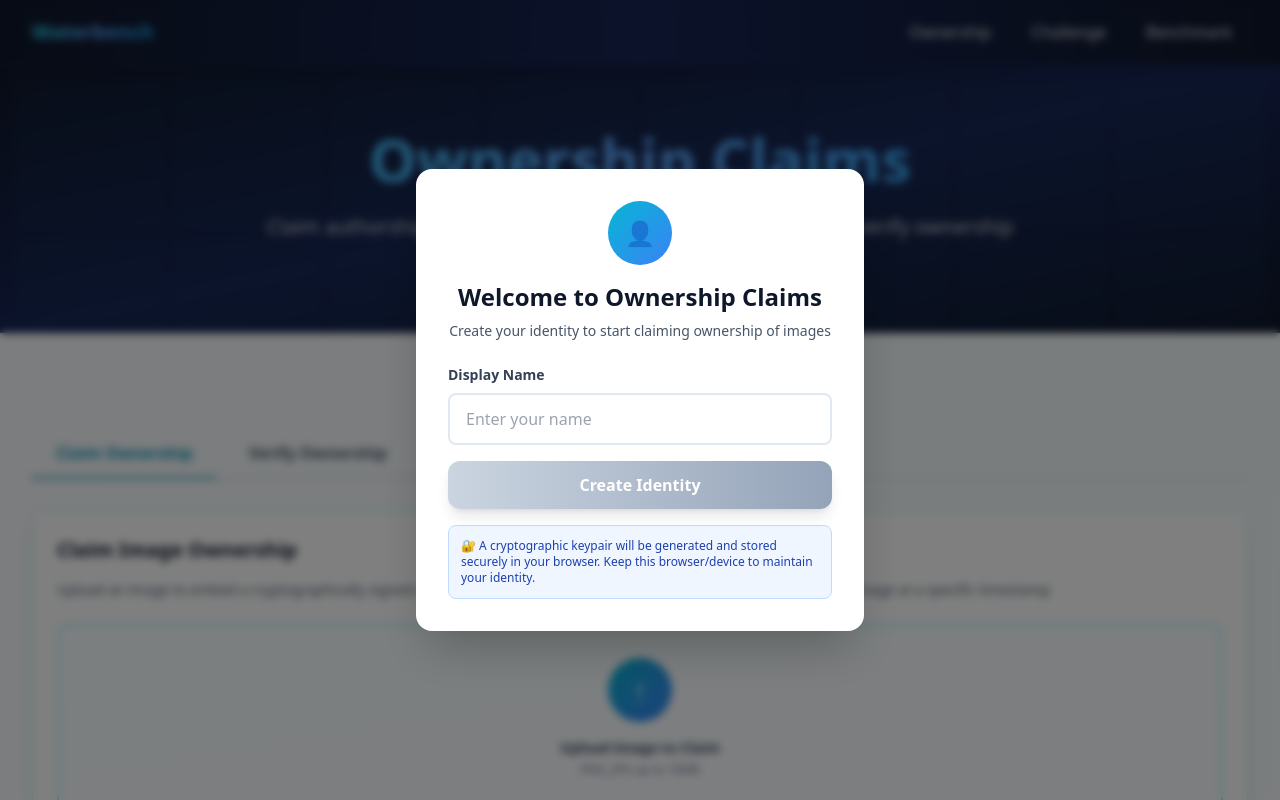
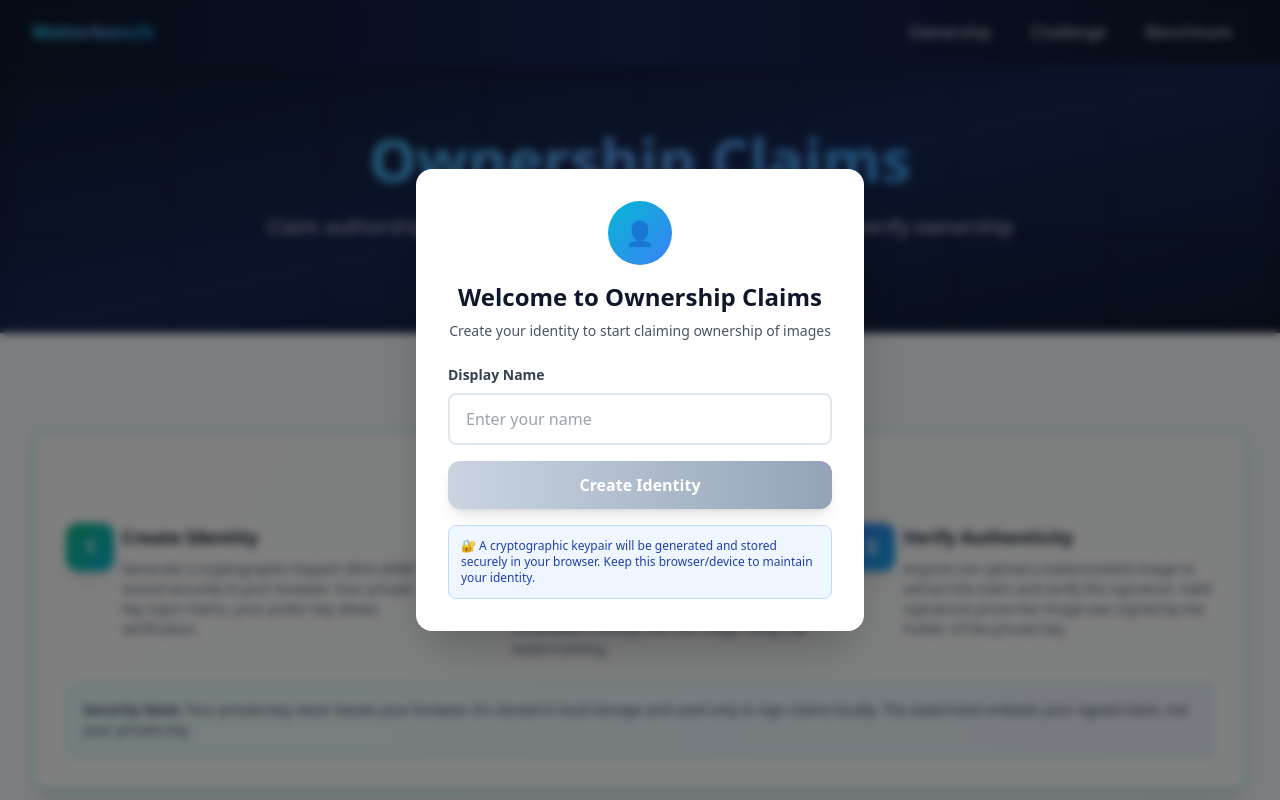
Before and after one commit to echtermeyer/Data-Security, a React (Vite) app in the folder watermark-app/: page /ownership in a window 1280 px wide. Shown: the top 800 px of the page. Built offline with nearby package versions, Linux system fonts and the light colour scheme; no server answers; the HTML template or start-up script is replaced by a standard one.

Commit message:
added messages

```diff
--- a/watermark-app/src/pages/Ownership.jsx
+++ b/watermark-app/src/pages/Ownership.jsx
@@ -99,6 +99,7 @@ function Ownership() {
   const [claimImage, setClaimImage] = useState(null);
   const [claimImageName, setClaimImageName] = useState("");
   const [claimImagePreview, setClaimImagePreview] = useState(null);
+  const [claimMessage, setClaimMessage] = useState("");
   const [isClaimingOwnership, setIsClaimingOwnership] = useState(false);
   const [claimResult, setClaimResult] = useState(null);
 
@@ -193,6 +194,7 @@ function Ownership() {
         author_name: currentUser.displayName,
         user_id: currentUser.userId,
         timestamp: new Date().toISOString(),
+        ...(claimMessage.trim() && { message: claimMessage.trim() }),
       };
 
       const claimJson = JSON.stringify(claim);
@@ -381,6 +383,71 @@ function Ownership() {
       </section>
 
       <div className="max-w-7xl mx-auto px-4 sm:px-6 lg:px-8 py-6 sm:py-12">
+        {/* Methodology Explanation */}
+        <div className="bg-white/80 backdrop-blur-sm border-2 border-cyan-200 rounded-2xl p-6 sm:p-8 mb-8 shadow-lg">
+          <h2 className="text-2xl sm:text-3xl font-bold text-slate-900 mb-6 text-center">
+            How It Works
+          </h2>
+          <div className="grid sm:grid-cols-2 lg:grid-cols-3 gap-6">
+            <div className="relative pl-12 sm:pl-14">
+              <div className="absolute top-0 left-0 w-10 h-10 sm:w-12 sm:h-12 bg-gradient-to-br from-emerald-500 to-cyan-500 rounded-xl shadow-lg flex items-center justify-center text-white font-bold text-lg sm:text-xl">
+                1
+              </div>
+              <div>
+                <h3 className="font-semibold text-base sm:text-lg text-slate-900 mb-2">
+                  Create Identity
+                </h3>
+                <p className="text-sm text-slate-600">
+                  Generate a cryptographic keypair (RSA-2048) stored securely in
+                  your browser. Your private key signs claims, your public key
+                  allows verification.
+                </p>
+              </div>
+            </div>
+
+            <div className="relative pl-12 sm:pl-14">
+              <div className="absolute top-0 left-0 w-10 h-10 sm:w-12 sm:h-12 bg-gradient-to-br from-cyan-500 to-blue-500 rounded-xl shadow-lg flex items-center justify-center text-white font-bold text-lg sm:text-xl">
+                2
+              </div>
+              <div>
+                <h3 className="font-semibold text-base sm:text-lg text-slate-900 mb-2">
+                  Claim Ownership
+                </h3>
+                <p className="text-sm text-slate-600">
+                  Upload an image and add an optional message. Your claim
+                  (author, timestamp, message) is cryptographically signed and
+                  embedded invisibly into the image using LSB watermarking.
+                </p>
+              </div>
+            </div>
+
+            <div className="relative pl-12 sm:pl-14 sm:col-span-2 lg:col-span-1">
+              <div className="absolute top-0 left-0 w-10 h-10 sm:w-12 sm:h-12 bg-gradient-to-br from-blue-500 to-sky-500 rounded-xl shadow-lg flex items-center justify-center text-white font-bold text-lg sm:text-xl">
+                3
+              </div>
+              <div>
+                <h3 className="font-semibold text-base sm:text-lg text-slate-900 mb-2">
+                  Verify Authenticity
+                </h3>
+                <p className="text-sm text-slate-600">
+                  Anyone can upload a watermarked image to extract the claim and
+                  verify the signature. Valid signatures prove the image was
+                  signed by the holder of the private key.
+                </p>
+              </div>
+            </div>
+          </div>
+
+          <div className="mt-6 p-4 bg-gradient-to-r from-cyan-50 to-blue-50 border border-cyan-200 rounded-lg">
+            <p className="text-xs sm:text-sm text-slate-700">
+              <strong>Security Note:</strong> Your private key never leaves
+              your browser. It's stored in local storage and used only to sign
+              claims locally. The watermark embeds your signed claim, not your
+              private key.
+            </p>
+          </div>
+        </div>
+
         {/* Tabs */}
         <div className="flex gap-2 mb-8 border-b-2 border-slate-200">
           <button
@@ -456,6 +523,33 @@ function Ownership() {
                 </div>
               )}
 
+              <div className="mb-6">
+                <label className="block text-sm font-semibold text-slate-700 mb-2">
+                  Optional Message
+                </label>
+                <textarea
+                  value={claimMessage}
+                  onChange={(e) => setClaimMessage(e.target.value)}
+                  placeholder="Add an optional message to embed with your claim (e.g., 'Original artwork created for XYZ Exhibition')"
+                  className="w-full border-2 border-slate-200 rounded-lg px-3 py-2.5 focus:border-cyan-500 focus:outline-none focus:ring-2 focus:ring-cyan-200 text-sm resize-none transition-all"
+                  rows="3"
+                  maxLength={200}
+                />
+                <div className="flex justify-between items-center mt-2">
+                  <p className="text-xs text-slate-500">
+                    {claimMessage.length}/200 characters
+                  </p>
+                  {claimMessage.length > 0 && (
+                    <button
+                      onClick={() => setClaimMessage("")}
+                      className="text-xs text-slate-600 hover:text-slate-900 underline"
+                    >
+                      Clear
+                    </button>
+                  )}
+                </div>
+              </div>
+
               <button
                 onClick={handleClaimOwnership}
                 disabled={!claimImage || isClaimingOwnership}
@@ -486,6 +580,16 @@ function Ownership() {
                     <h3 className="text-lg font-bold text-emerald-900 mb-4">
                       ✓ Ownership Claimed Successfully
                     </h3>
+                    {claimMessage && (
+                      <div className="mb-4 p-3 bg-white/50 rounded-lg border border-emerald-200">
+                        <p className="text-xs font-semibold text-emerald-700 mb-1">
+                          Embedded Message:
+                        </p>
+                        <p className="text-sm text-emerald-900 italic">
+                          "{claimMessage}"
+                        </p>
+                      </div>
+                    )}
                     <div className="mb-4">
                       <img
                         src={claimResult.watermarkedImage}
@@ -660,6 +764,17 @@ function Ownership() {
                         </p>
                       </div>
 
+                      {verifyResult.claim?.message && (
+                        <div className="bg-gradient-to-r from-cyan-50 to-blue-50 p-4 rounded-lg border border-cyan-200">
+                          <p className="text-xs font-semibold text-cyan-700 mb-1">
+                            Embedded Message
+                          </p>
+                          <p className="text-sm text-slate-900 italic">
+                            "{verifyResult.claim.message}"
+                          </p>
+                        </div>
+                      )}
+
                       <div className="bg-white/50 p-4 rounded-lg">
                         <p className="text-xs font-semibold text-slate-600 mb-1">
                           Claimed At
```
Also changed, not shown: 1 other file (tests, documents, lock files or other folders).
